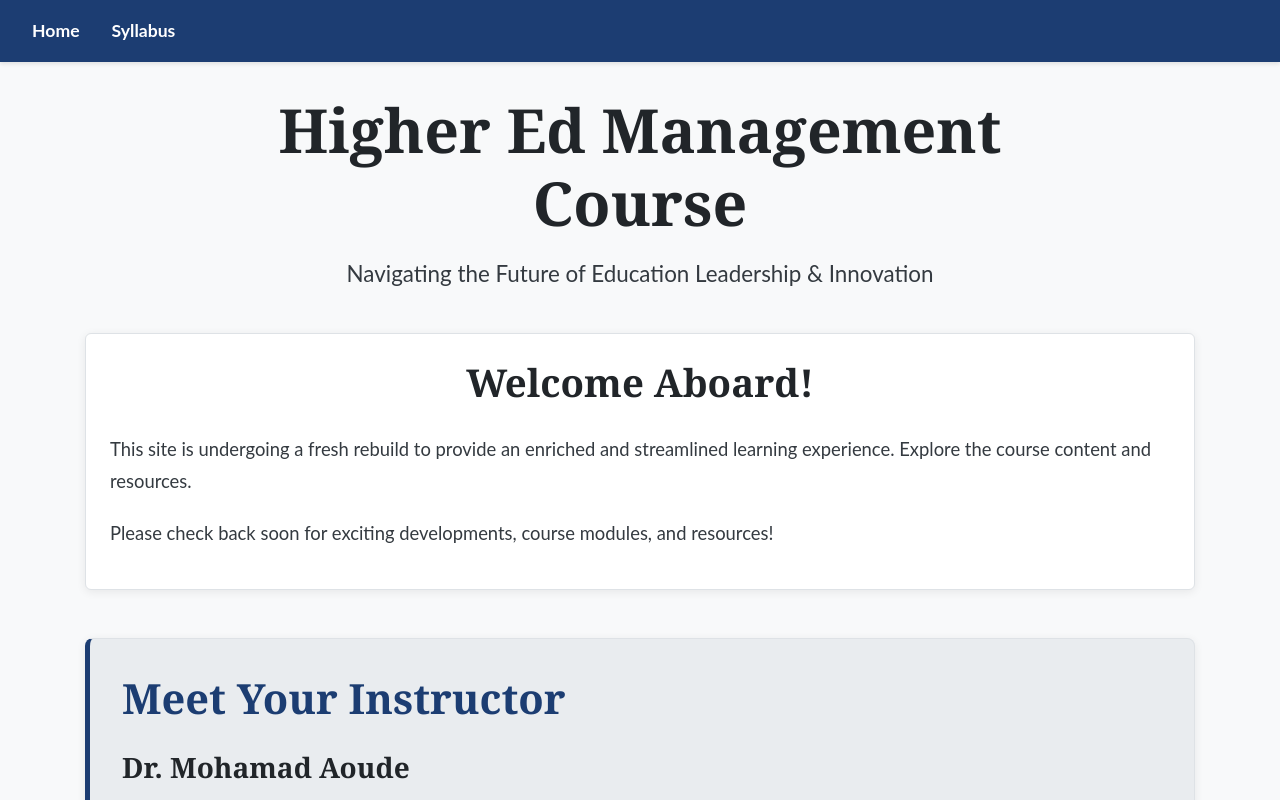
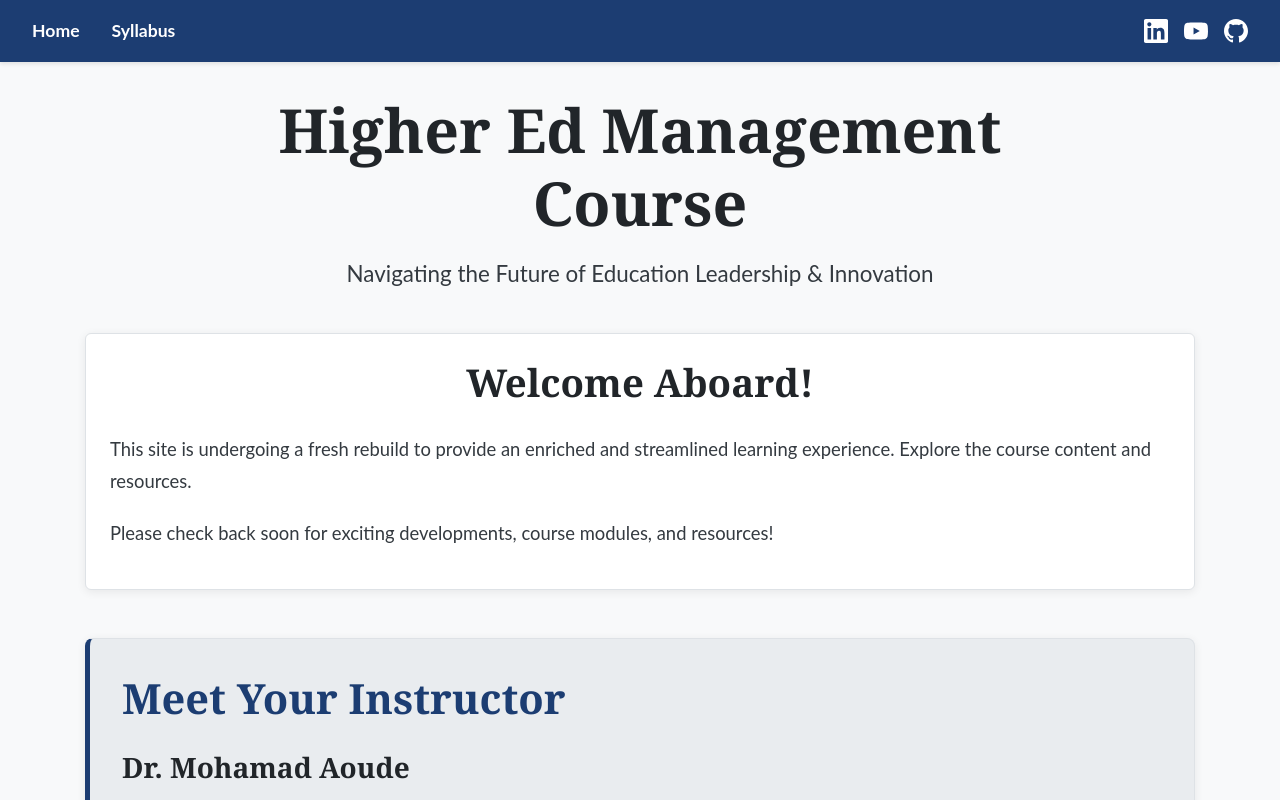
Before and after one commit to maoude/course-higher-ed-management, a React (Vite) app: page / in a window 1280 px wide. Shown: the top 800 px of the page. Built offline with nearby package versions, Linux system fonts and the light colour scheme.

Commit message:
Fix: Implement scroll to top on route change

```diff
--- a/src/App.tsx
+++ b/src/App.tsx
@@ -6,10 +6,12 @@
 import SyllabusPage from './pages/SyllabusPage';
 import Module1Page from './pages/Module1Page';
 import Module1Session1SlidesPage from './pages/Module1Session1SlidesPage'; // Import slides page
+import ScrollToTop from './components/ScrollToTop'; // Import ScrollToTop
 
 const App: React.FC = () => {
   return (
     <> {/* Using a Fragment as the Router will be in main.tsx */}
+      <ScrollToTop /> {/* Add ScrollToTop here */}
       <Navigation />
       <div style={{ flexGrow: 1, display: 'flex', flexDirection: 'column' }}> {/* Wrapper for main content area */}
         <Routes>
@@ -26,7 +28,7 @@
         textAlign: 'center',
         marginTop: 'auto' // Pushes footer to bottom if content is short
       }}>
-        <p>&copy; 2025 maoude. All rights reserved. Higher Ed Management Course.</p>
+        <p>© 2025 maoude. All rights reserved. Higher Ed Management Course.</p>
       </footer>
     </>
   );
--- a/src/components/Navigation.tsx
+++ b/src/components/Navigation.tsx
@@ -1,13 +1,35 @@
 // src/components/Navigation.tsx
 import React from 'react';
 import { Link } from 'react-router-dom';
+
+// SVG Icon Components (can be moved to separate files if preferred)
+const LinkedInIcon = () => (
+  <svg xmlns="[http://www.w3.org/2000/svg](http://www.w3.org/2000/svg)" viewBox="0 0 24 24" fill="currentColor" width="24" height="24">
+    <path d="M20.447 20.452h-3.554v-5.569c0-1.328-.027-3.037-1.852-3.037-1.853 0-2.136 1.445-2.136 2.939v5.667H9.351V9h3.414v1.561h.046c.477-.9 1.637-1.85 3.37-1.85 3.601 0 4.267 2.37 4.267 5.455v6.286zM5.337 7.433c-1.144 0-2.063-.926-2.063-2.065s.919-2.064 2.063-2.064 2.064.925 2.064 2.064-.92 2.065-2.064 2.065zm1.776 13.019H3.561V9h3.552v11.452zM22.225 0H1.771C.792 0 0 .774 0 1.729v20.542C0 23.227.792 24 1.771 24h20.451C23.2 24 24 23.227 24 22.271V1.729C24 .774 23.2 0 22.225 0z" />
+  </svg>
+);
+
+const YouTubeIcon = () => (
+  <svg xmlns="[http://www.w3.org/2000/svg](http://www.w3.org/2000/svg)" viewBox="0 0 24 24" fill="currentColor" width="24" height="24">
+    <path d="M23.498 6.186a3.016 3.016 0 0 0-2.122-2.136C19.505 3.545 12 3.545 12 3.545s-7.505 0-9.377.505A3.017 3.017 0 0 0 .502 6.186C0 8.07 0 12 0 12s0 3.93.502 5.814a3.016 3.016 0 0 0 2.122 2.136c1.871.505 9.376.505 9.376.505s7.505 0 9.377-.505a3.015 3.015 0 0 0 2.122-2.136C24 15.93 24 12 24 12s0-3.93-.502-5.814zM9.545 15.568V8.432L15.818 12l-6.273 3.568z" />
+  </svg>
+);
+
+const GitHubIcon = () => (
+  <svg xmlns="[http://www.w3.org/2000/svg](http://www.w3.org/2000/svg)" viewBox="0 0 24 24" fill="currentColor" width="24" height="24">
+    <path d="M12 0c-6.626 0-12 5.373-12 12 0 5.302 3.438 9.8 8.207 11.387.599.111.793-.261.793-.577v-2.234c-3.338.726-4.033-1.416-4.033-1.416-.546-1.387-1.333-1.756-1.333-1.756-1.089-.745.083-.729.083-.729 1.205.084 1.839 1.237 1.839 1.237 1.07 1.834 2.807 1.304 3.492.997.107-.775.418-1.305.762-1.604-2.665-.305-5.467-1.334-5.467-5.931 0-1.311.469-2.381 1.236-3.221-.124-.303-.535-1.524.117-3.176 0 0 1.008-.322 3.301 1.23.957-.266 1.983-.399 3.003-.404 1.02.005 2.047.138 3.006.404 2.291-1.552 3.297-1.23 3.297-1.23.653 1.653.242 2.874.118 3.176.77.84 1.235 1.911 1.235 3.221 0 4.609-2.807 5.624-5.479 5.921.43.372.823 1.102.823 2.222v3.293c0 .319.192.694.801.576 4.765-1.589 8.199-6.086 8.199-11.386 0-6.627-5.373-12-12-12z" />
+  </svg>
+);
 
 const Navigation: React.FC = () => {
   return (
     <nav style={{
       backgroundColor: '#1c3d72', // Deep blue
       padding: '1rem 2rem',
-      boxShadow: '0 2px 4px rgba(0,0,0,0.1)'
+      boxShadow: '0 2px 4px rgba(0,0,0,0.1)',
+      display: 'flex', // Use flexbox to align items
+      justifyContent: 'space-between', // Space between main links and social links
+      alignItems: 'center' // Vertically align items
     }}>
       <ul style={{
         listStyle: 'none',
@@ -50,6 +72,17 @@
           </Link>
         </li>
       </ul>
+      <div className="social-links">
+        <a href="[https://www.linkedin.com/in/mohamad-aoude-4aba1270/](https://www.linkedin.com/in/mohamad-aoude-4aba1270/)" target="_blank" rel="noopener noreferrer" aria-label="LinkedIn">
+          <LinkedInIcon />
+        </a>
+        <a href="[https://www.youtube.com/@mohamadaoude8620](https://www.youtube.com/@mohamadaoude8620)" target="_blank" rel="noopener noreferrer" aria-label="YouTube"> {/* Placeholder for actual YouTube URL */}
+          <YouTubeIcon />
+        </a>
+        <a href="[https://github.com/maoude/](https://github.com/maoude/)" target="_blank" rel="noopener noreferrer" aria-label="GitHub">
+          <GitHubIcon />
+        </a>
+      </div>
     </nav>
   );
 };
--- /dev/null
+++ b/src/components/ScrollToTop.tsx
@@ -0,0 +1,15 @@
+// src/components/ScrollToTop.tsx
+import React, { useEffect } from 'react';
+import { useLocation } from 'react-router-dom';
+
+const ScrollToTop: React.FC = () => {
+  const { pathname } = useLocation();
+
+  useEffect(() => {
+    window.scrollTo(0, 0);
+  }, [pathname]);
+
+  return null; // This component does not render anything
+};
+
+export default ScrollToTop;
```
Also changed, not shown: 4 other files (tests, documents, lock files or other folders).
